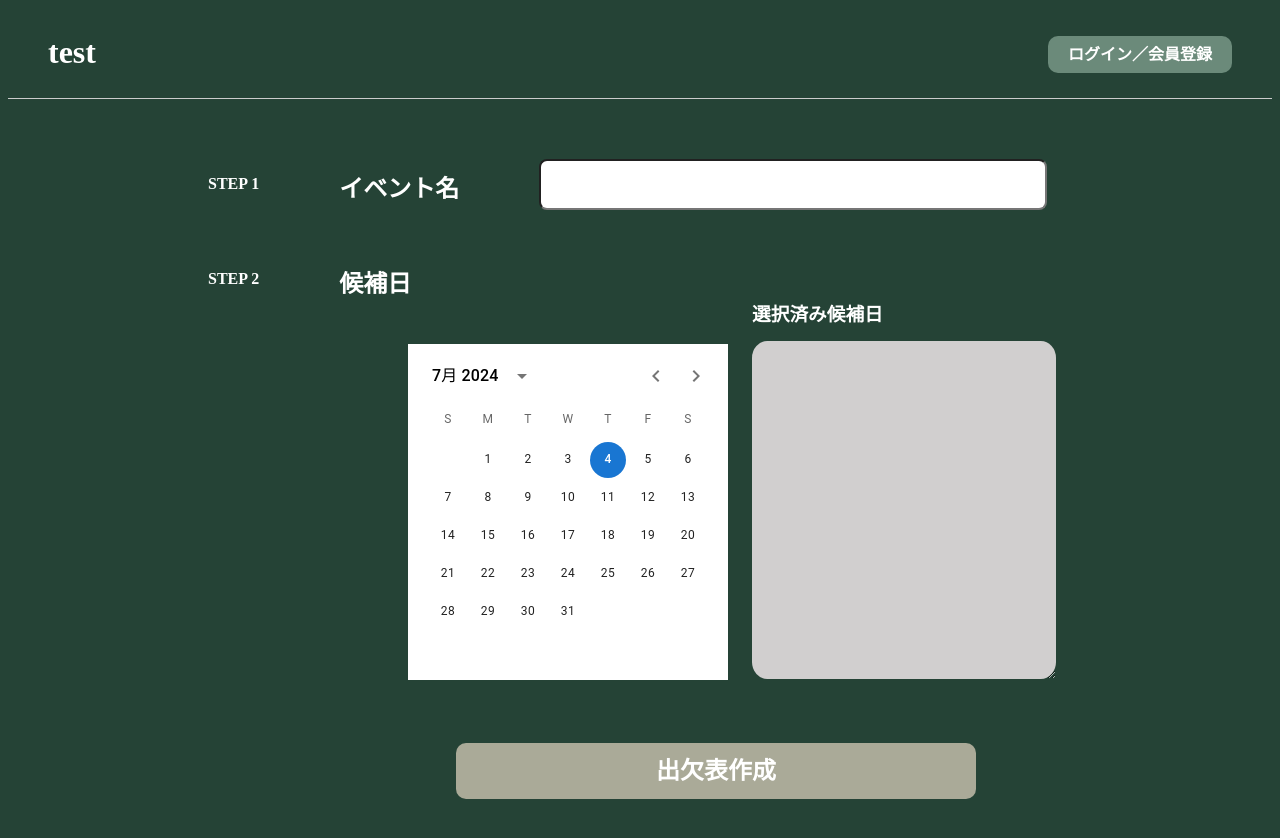
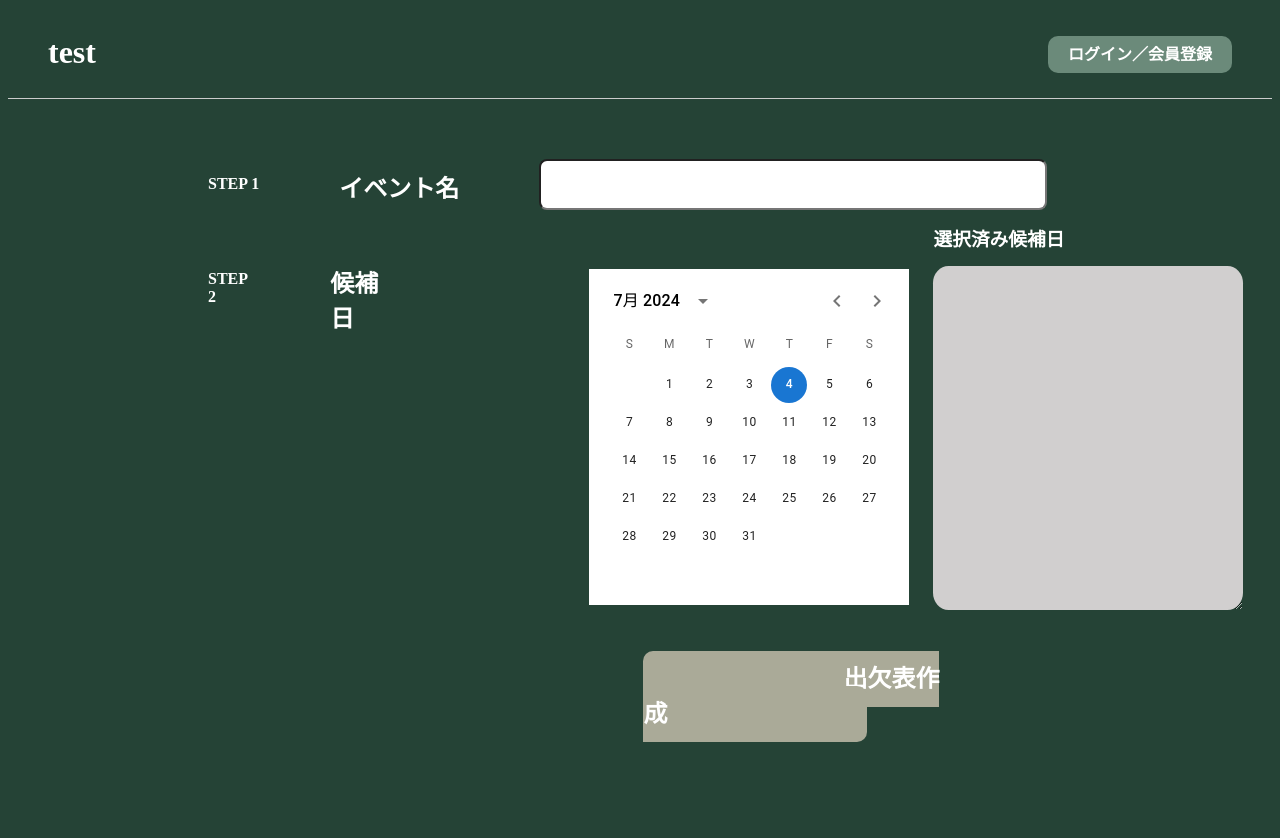
Before and after one commit to tomturner14/nomikaisan, a Next.js app: page / in a window 1280 px wide. Shown: the top 838 px of the page. Built offline with nearby package versions, Linux system fonts and the light colour scheme.

Commit message:
EventPage削除

```diff
--- a/src/app/EventPage/page.js
+++ /dev/null
@@ -1,6 +0,0 @@
-import React from 'react'
-
-const EventPage = () => {
-}
-
-export default EventPage
--- a/src/app/globals.css
+++ b/src/app/globals.css
@@ -110,6 +110,7 @@ a {
   background-color: rgb(209, 207, 207);
   border: none;
   border-radius: 5%;
+  padding: 10px 0 0 10px;
 }
 /*
 .memo-input {
--- a/src/app/page.js
+++ b/src/app/page.js
@@ -70,7 +70,6 @@ export default function Home() {
         <div className="step2">
           <h4>STEP 2</h4>
           <h2>候補日</h2>
-        </div>
             <div className="date-section">
               <div className="calendar">
                 <LocalizationProvider dateAdapter={AdapterDayjs} locale="ja">
@@ -95,6 +94,7 @@ export default function Home() {
                   <h3>選択済み候補日</h3>
                   <textarea className="selected-date-input" value={selectedDates.join('\n')} readOnly/>
                 </div>
+        </div>
             {/* <div className="memo">
               <input type="text" className="memo-input"/>
             </div> */}
```
Lines whose indentation alone changed are shown as unchanged.
